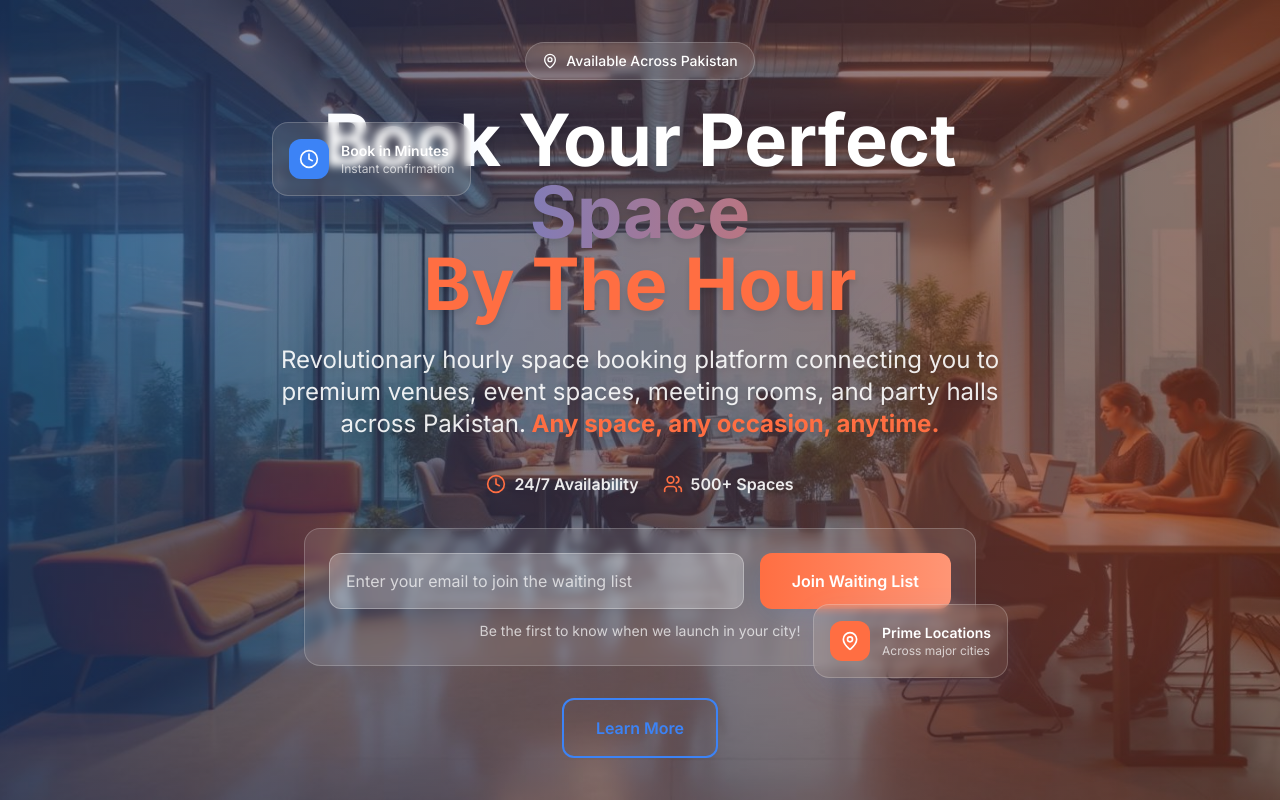
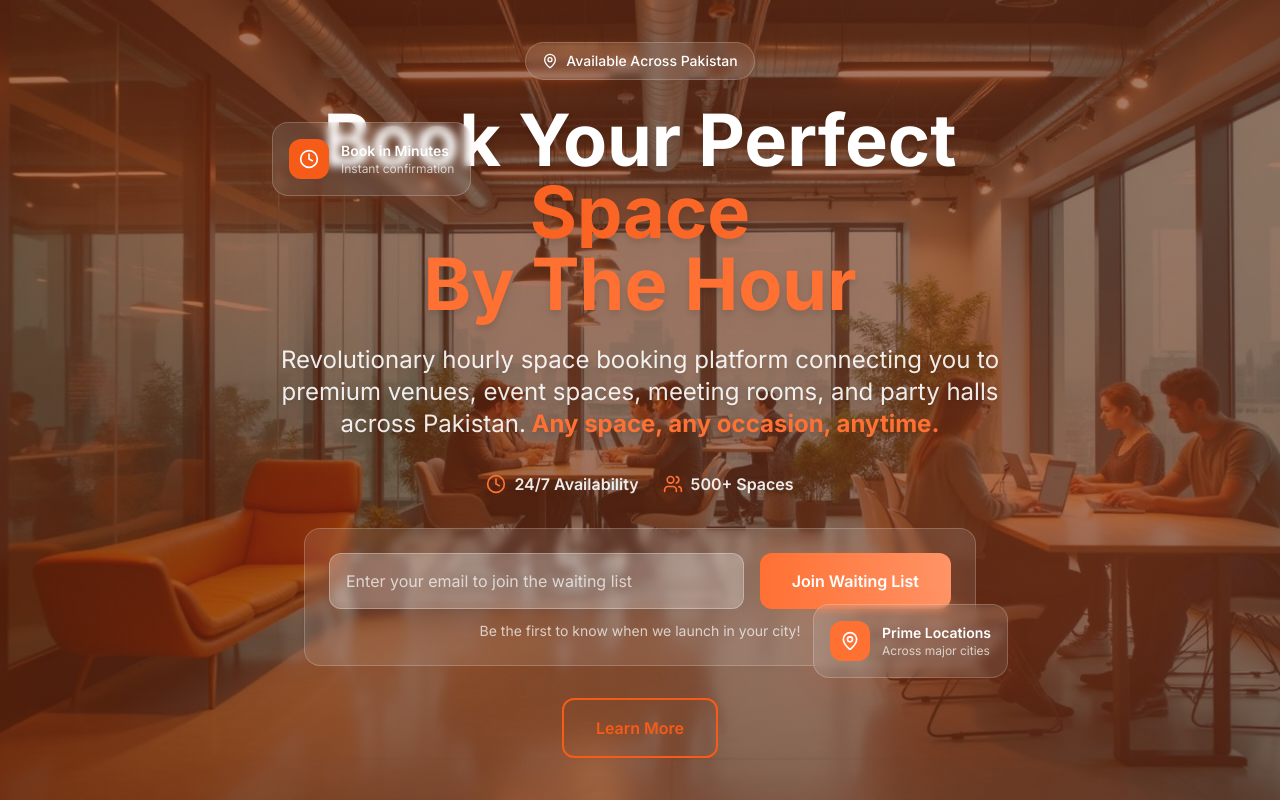
Before and after one commit to Hassankhaleel/rentmy-hourly-oasis, a React (Vite) app: page / in a window 1280 px wide. Shown: the top 800 px of the page. Built offline with nearby package versions, Linux system fonts and the light colour scheme.

Commit message:
Update theme colors
Update the primary and accent colors to #F3741F and white to align with the modern aesthetic.

```diff
--- a/src/index.css
+++ b/src/index.css
@@ -9,47 +9,47 @@
 @layer base {
   :root {
     --background: 0 0% 100%;
-    --foreground: 220 15% 15%;
+    --foreground: 0 0% 15%;
 
     --card: 0 0% 100%;
-    --card-foreground: 220 15% 15%;
+    --card-foreground: 0 0% 15%;
 
     --popover: 0 0% 100%;
-    --popover-foreground: 220 15% 15%;
+    --popover-foreground: 0 0% 15%;
 
-    /* Professional Blue Brand Colors */
-    --primary: 217 91% 60%;
+    /* Orange Brand Colors - #F3741F */
+    --primary: 18 93% 53%;
     --primary-foreground: 0 0% 100%;
-    --primary-light: 217 91% 70%;
-    --primary-dark: 217 91% 45%;
+    --primary-light: 18 93% 63%;
+    --primary-dark: 18 93% 43%;
 
-    /* Warm Accent for CTAs */
-    --accent: 14 100% 63%;
+    /* Complementary Orange Tones */
+    --accent: 18 100% 60%;
     --accent-foreground: 0 0% 100%;
-    --accent-light: 14 100% 73%;
+    --accent-light: 18 100% 70%;
 
-    --secondary: 217 32% 96%;
-    --secondary-foreground: 217 20% 25%;
+    --secondary: 0 0% 97%;
+    --secondary-foreground: 0 0% 25%;
 
-    --muted: 217 32% 96%;
-    --muted-foreground: 217 15% 55%;
+    --muted: 0 0% 96%;
+    --muted-foreground: 0 0% 45%;
 
     --destructive: 0 84% 60%;
     --destructive-foreground: 0 0% 100%;
 
-    --border: 217 20% 90%;
-    --input: 217 20% 90%;
-    --ring: 217 91% 60%;
+    --border: 0 0% 90%;
+    --input: 0 0% 95%;
+    --ring: 18 93% 53%;
 
-    /* Brand Gradients */
+    /* Modern Orange Gradients */
     --gradient-primary: linear-gradient(135deg, hsl(var(--primary)), hsl(var(--primary-light)));
     --gradient-hero: linear-gradient(135deg, hsl(var(--primary)) 0%, hsl(var(--accent)) 100%);
-    --gradient-card: linear-gradient(145deg, hsl(0 0% 100%) 0%, hsl(217 32% 98%) 100%);
+    --gradient-card: linear-gradient(145deg, hsl(0 0% 100%) 0%, hsl(0 0% 98%) 100%);
 
-    /* Elegant Shadows */
-    --shadow-soft: 0 4px 20px -2px hsl(var(--primary) / 0.1);
-    --shadow-medium: 0 8px 30px -4px hsl(var(--primary) / 0.15);
-    --shadow-strong: 0 20px 50px -10px hsl(var(--primary) / 0.2);
+    /* Modern Shadows with Orange Tint */
+    --shadow-soft: 0 4px 20px -2px hsl(var(--primary) / 0.08);
+    --shadow-medium: 0 8px 30px -4px hsl(var(--primary) / 0.12);
+    --shadow-strong: 0 20px 50px -10px hsl(var(--primary) / 0.15);
 
     /* Animation Variables */
     --transition-smooth: all 0.3s cubic-bezier(0.4, 0, 0.2, 1);
@@ -59,40 +59,40 @@
   }
 
   .dark {
-    --background: 220 15% 8%;
+    --background: 0 0% 8%;
     --foreground: 0 0% 95%;
 
-    --card: 220 15% 10%;
+    --card: 0 0% 10%;
     --card-foreground: 0 0% 95%;
 
-    --popover: 220 15% 10%;
+    --popover: 0 0% 10%;
     --popover-foreground: 0 0% 95%;
 
-    --primary: 217 91% 65%;
-    --primary-foreground: 220 15% 8%;
-    --primary-light: 217 91% 75%;
-    --primary-dark: 217 91% 50%;
+    --primary: 18 93% 60%;
+    --primary-foreground: 0 0% 8%;
+    --primary-light: 18 93% 70%;
+    --primary-dark: 18 93% 45%;
 
-    --accent: 14 100% 68%;
-    --accent-foreground: 220 15% 8%;
-    --accent-light: 14 100% 78%;
+    --accent: 18 100% 65%;
+    --accent-foreground: 0 0% 8%;
+    --accent-light: 18 100% 75%;
 
-    --secondary: 220 15% 15%;
+    --secondary: 0 0% 15%;
     --secondary-foreground: 0 0% 85%;
 
-    --muted: 220 15% 15%;
-    --muted-foreground: 217 15% 65%;
+    --muted: 0 0% 15%;
+    --muted-foreground: 0 0% 65%;
 
     --destructive: 0 84% 65%;
     --destructive-foreground: 0 0% 95%;
 
-    --border: 220 15% 20%;
-    --input: 220 15% 20%;
-    --ring: 217 91% 65%;
+    --border: 0 0% 20%;
+    --input: 0 0% 20%;
+    --ring: 18 93% 60%;
 
     --gradient-primary: linear-gradient(135deg, hsl(var(--primary)), hsl(var(--primary-light)));
     --gradient-hero: linear-gradient(135deg, hsl(var(--primary)) 0%, hsl(var(--accent)) 100%);
-    --gradient-card: linear-gradient(145deg, hsl(220 15% 12%) 0%, hsl(220 15% 10%) 100%);
+    --gradient-card: linear-gradient(145deg, hsl(0 0% 12%) 0%, hsl(0 0% 10%) 100%);
 
     --shadow-soft: 0 4px 20px -2px hsl(0 0% 0% / 0.3);
     --shadow-medium: 0 8px 30px -4px hsl(0 0% 0% / 0.4);
@@ -128,9 +128,9 @@
     @apply bg-gradient-to-r from-primary to-accent bg-clip-text text-transparent;
   }
 
-  /* Card Styles */
+  /* Modern Card Styles */
   .card-hover {
-    @apply bg-gradient-to-br from-white to-secondary/30 rounded-2xl shadow-soft hover:shadow-medium transform hover:-translate-y-2 transition-all duration-300 border border-border/50;
+    @apply bg-white/80 backdrop-blur-sm rounded-2xl shadow-soft hover:shadow-medium transform hover:-translate-y-2 transition-all duration-300 border border-border/30 hover:border-primary/20;
   }
 
   /* Section Spacing */
```
